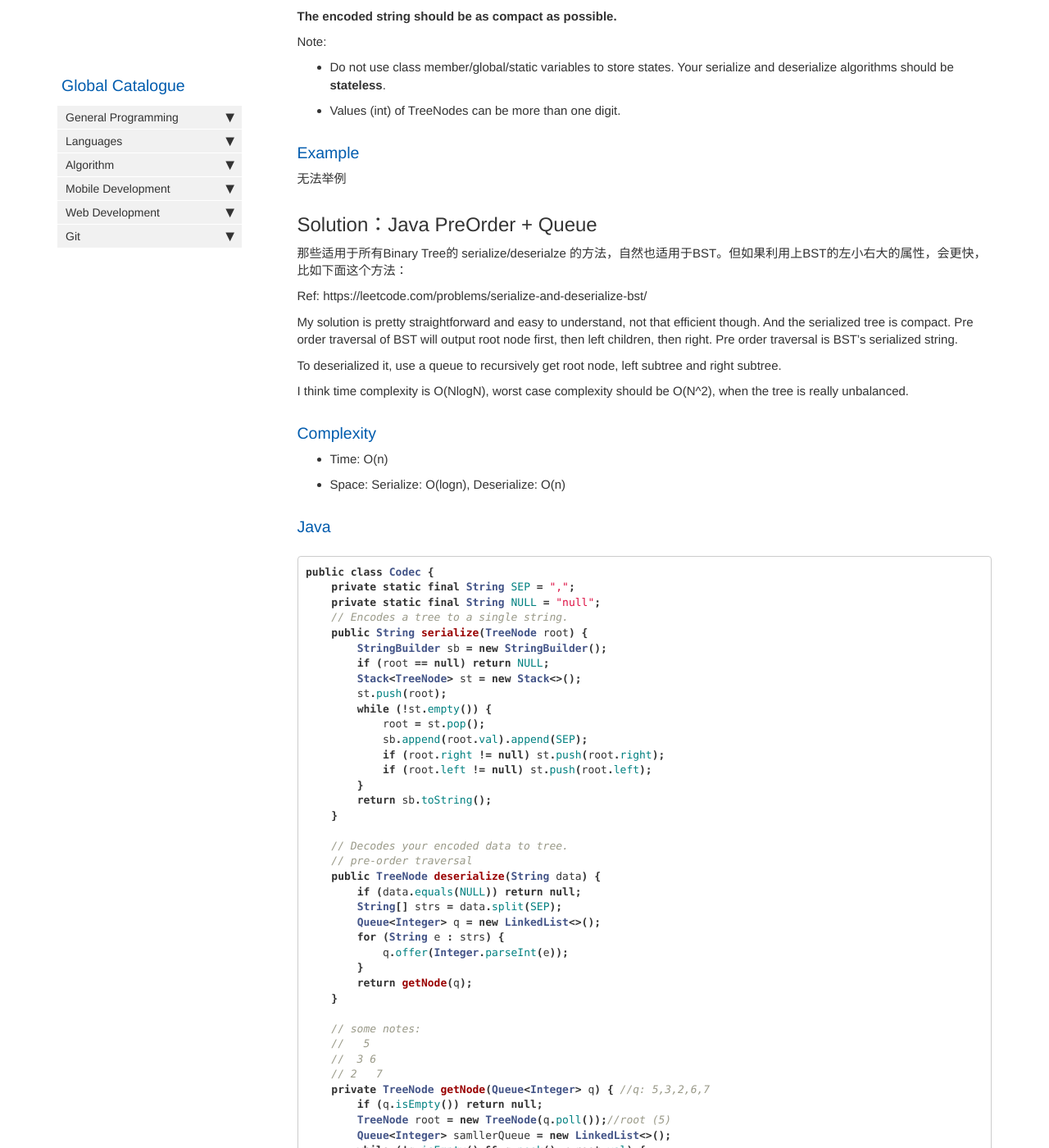
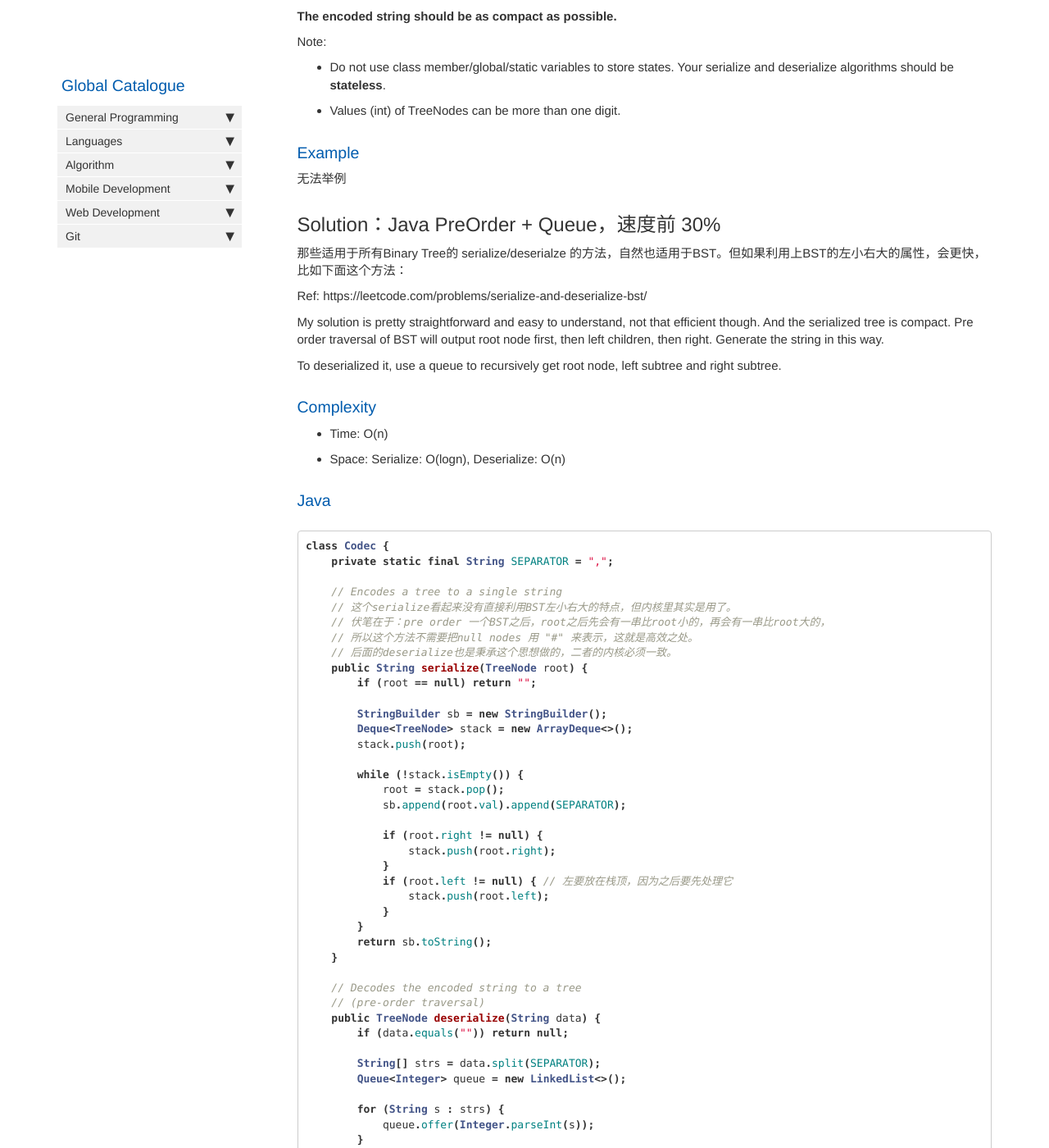
Before and after one commit to HungryOrc/hungryorc.github.io, a Jekyll site: the page built from pages/algorithm/algorithm_serializeAndDeserialize_BST.md, in a window 1280 px wide and 1400 px high, scrolled down 725 px. Shown: the whole window at 82% size. Built offline with Jekyll 4.4.1, drawn with Linux system fonts in a browser that asks for light colours; nearby versions of some CDN libraries; comment, search, counter and statistics services are not loaded; some of the changed text lies outside the part shown.

Commit message:
Update algorithm_serializeAndDeserialize_BST.md

````diff
--- a/pages/algorithm/algorithm_serializeAndDeserialize_BST.md
+++ b/pages/algorithm/algorithm_serializeAndDeserialize_BST.md
@@ -35,18 +35,16 @@ Note:
 ### Example
 无法举例
 
-## Solution：Java PreOrder + Queue
+## Solution：Java PreOrder + Queue，速度前 30%
 那些适用于所有Binary Tree的 serialize/deserialze 的方法，自然也适用于BST。但如果利用上BST的左小右大的属性，会更快，比如下面这个方法：
 
 Ref: https://leetcode.com/problems/serialize-and-deserialize-bst/
 
 My solution is pretty straightforward and easy to understand, not that efficient though. And the serialized tree is compact.
 Pre order traversal of BST will output root node first, then left children, then right.
-Pre order traversal is BST's serialized string.
+Generate the string in this way.
 
 To deserialized it, use a queue to recursively get root node, left subtree and right subtree.
-
-I think time complexity is O(NlogN), worst case complexity should be O(N^2), when the tree is really unbalanced.
 
 ### Complexity
 * Time: O(n)
@@ -54,52 +52,66 @@ I think time complexity is O(NlogN), worst case complexity should be O(N^2), whe
 
 ### Java
 ```java
-public class Codec {
-    private static final String SEP = ",";
-    private static final String NULL = "null";
-    // Encodes a tree to a single string.
+class Codec {
+    private static final String SEPARATOR = ",";
+
+    // Encodes a tree to a single string
+    // 这个serialize看起来没有直接利用BST左小右大的特点，但内核里其实是用了。
+    // 伏笔在于：pre order 一个BST之后，root之后先会有一串比root小的，再会有一串比root大的，
+    // 所以这个方法不需要把null nodes 用 "#" 来表示，这就是高效之处。
+    // 后面的deserialize也是秉承这个思想做的，二者的内核必须一致。
     public String serialize(TreeNode root) {
+        if (root == null) return "";
+
         StringBuilder sb = new StringBuilder();
-        if (root == null) return NULL;
-        Stack<TreeNode> st = new Stack<>();
-        st.push(root);
-        while (!st.empty()) {
-            root = st.pop();
-            sb.append(root.val).append(SEP);
-            if (root.right != null) st.push(root.right);
-            if (root.left != null) st.push(root.left);
+        Deque<TreeNode> stack = new ArrayDeque<>();
+        stack.push(root);
+
+        while (!stack.isEmpty()) {
+            root = stack.pop();
+            sb.append(root.val).append(SEPARATOR);
+
+            if (root.right != null) {
+                stack.push(root.right);
+            }
+            if (root.left != null) { // 左要放在栈顶，因为之后要先处理它
+                stack.push(root.left);
+            }
         }
         return sb.toString();
     }
 
-    // Decodes your encoded data to tree.
-    // pre-order traversal
+    // Decodes the encoded string to a tree
+    // (pre-order traversal)
     public TreeNode deserialize(String data) {
-        if (data.equals(NULL)) return null;
-        String[] strs = data.split(SEP);
-        Queue<Integer> q = new LinkedList<>();
-        for (String e : strs) {
-            q.offer(Integer.parseInt(e));
+        if (data.equals("")) return null;
+
+        String[] strs = data.split(SEPARATOR);
+        Queue<Integer> queue = new LinkedList<>();
+
+        for (String s : strs) {
+            queue.offer(Integer.parseInt(s));
         }
-        return getNode(q);
+
+        return getNode(queue);
     }
 
-    // some notes:
-    //   5
-    //  3 6
-    // 2   7
-    private TreeNode getNode(Queue<Integer> q) { //q: 5,3,2,6,7
-        if (q.isEmpty()) return null;
-        TreeNode root = new TreeNode(q.poll());//root (5)
+    private TreeNode getNode(Queue<Integer> queue) {
+        if (queue.isEmpty()) return null;
+
+        TreeNode root = new TreeNode(queue.poll());
+
+        // 这里利用了BST的root左边都比root小的特性
         Queue<Integer> samllerQueue = new LinkedList<>();
-        while (!q.isEmpty() && q.peek() < root.val) {
-            samllerQueue.offer(q.poll());
+        while (!queue.isEmpty() && queue.peek() < root.val) {
+            samllerQueue.offer(queue.poll());
         }
-        //smallerQueue : 3,2   storing elements smaller than 5 (root)
-        root.left = getNode(samllerQueue);
-        //q: 6,7   storing elements bigger than 5 (root)
-        // 目前q里只剩下比root大的元素了
-        root.right = getNode(q);
+
+        root.left = getNode(samllerQueue); // recursion
+
+        // 目前queue里只剩下比root大的元素了
+        root.right = getNode(queue);
+
         return root;
     }
 }
````
